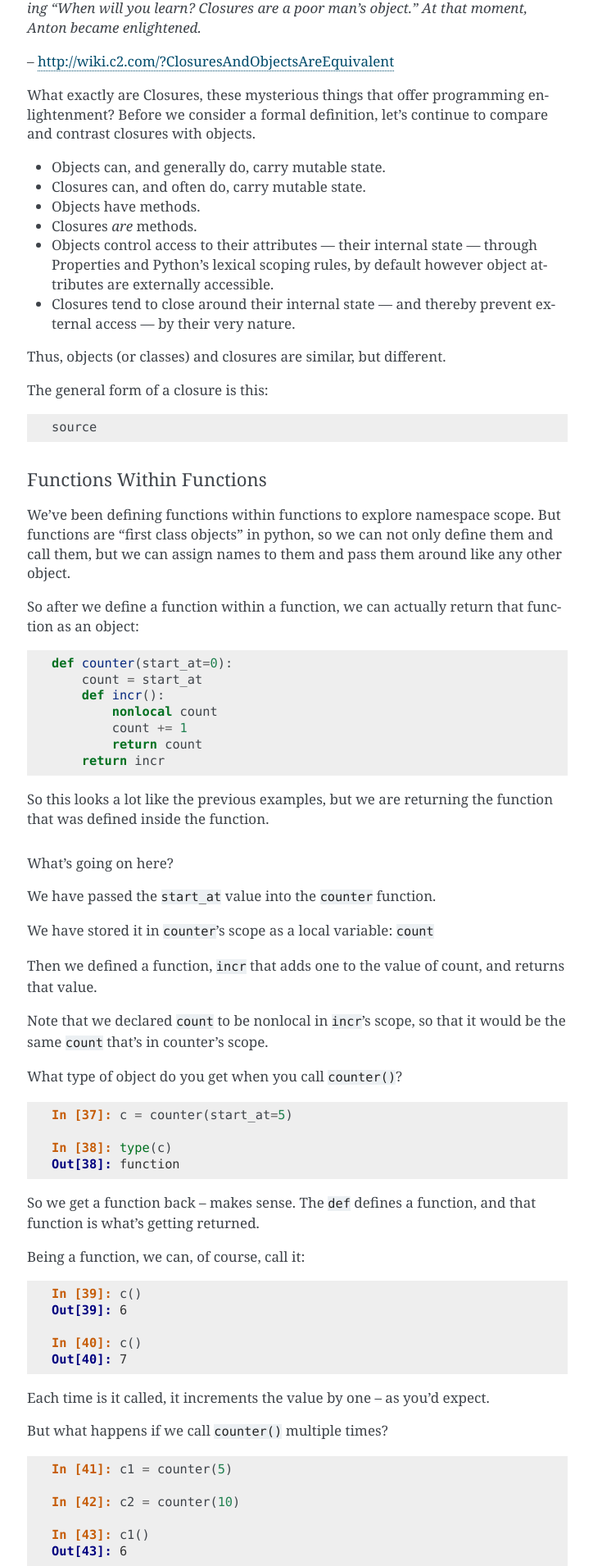
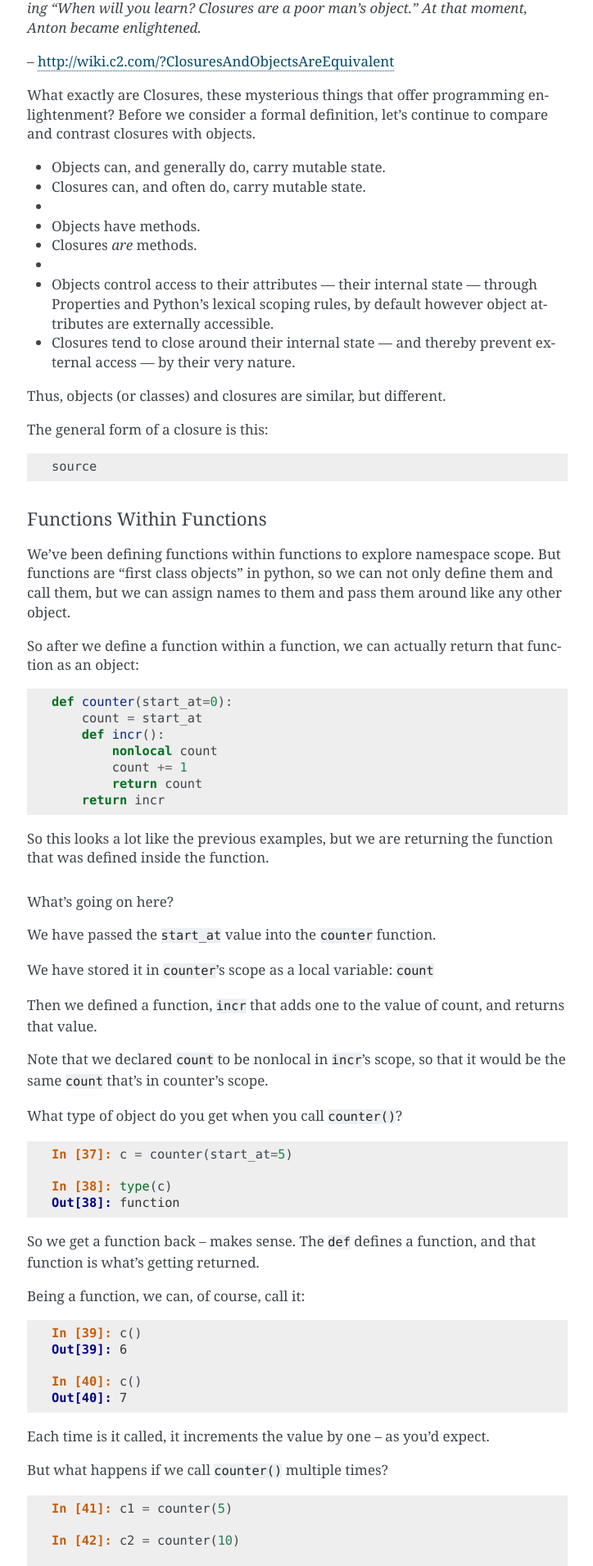
Before and after one commit to rriehle/FP3, a Sphinx documentation site: the page built from source/index.rst, in a window 1280 px wide. Shown: the part 2036-3946 px from the top of the page at 82% size, without its empty margins (387-1111 px from the left). Built offline with Sphinx 7.4.7, drawn with Linux system fonts in a browser that asks for light colours.

Commit message:
pagination

```diff
--- a/source/index.rst
+++ b/source/index.rst
@@ -99,18 +99,18 @@ Closures
 
 What exactly are Closures, these mysterious things that offer programming enlightenment?  Before we consider a formal definition, let's continue to compare and contrast closures with objects.
 
+* Objects can, and generally do, carry mutable state.
+* Closures can, and often do, carry mutable state.
 
-*  Objects can, and generally do, carry mutable state.
-*  Closures can, and often do, carry mutable state.
+*
 
+* Objects have methods.
+* Closures *are* methods.
 
-*  Objects have methods.
-*  Closures *are* methods.
+*
 
-
-*  Objects control access to their attributes --- their internal state --- through Properties and Python's lexical scoping rules, by default however object attributes are externally accessible.
-*  Closures tend to close around their internal state --- and thereby prevent external access --- by their very nature.
-
+* Objects control access to their attributes --- their internal state --- through Properties and Python's lexical scoping rules, by default however object attributes are externally accessible.
+* Closures tend to close around their internal state --- and thereby prevent external access --- by their very nature.
 
 Thus, objects (or classes) and closures are similar, but different.
 
```
